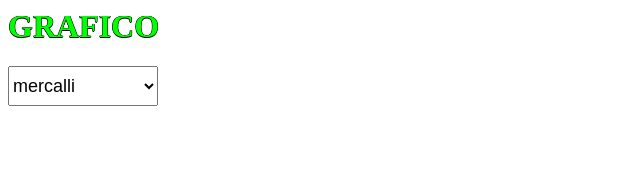
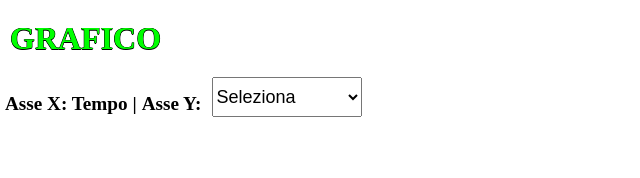
Before and after one commit to GiovanniNeve/Lista-Terremoti, a plain HTML site: page grafico/chartPage.html in a window 1280 px wide. Shown: the whole page, without its empty margins (0-640 px from the left). Drawn offline with nearby package versions, Linux system fonts and the light colour scheme.

Commit message:
Some css

```diff
--- a/fileCSS.css
+++ b/fileCSS.css
@@ -1,7 +1,13 @@
+body {
+    margin: 0px;
+}
+
 nav {
     position: absolute;
     display: inline-block;
-    width: 100%;
+    width: 99%;
+    margin-top: 10px;
+    margin-left: 10px;
 }
 
 button {
@@ -23,16 +29,27 @@ button:hover {
 }
 
 select {
+    margin: 10px;
     width: 150px;
     height: 40px;
     font-size: large;
+    float: none;
 }
 
 h1 {
+    margin: 10px;
+    margin-top: 20px;
     color: #00ff00;
     font-family: "Times New Roman", Times, serif;
     text-transform: uppercase;
     text-shadow: -0.5px 0 black, 0 0.5px black, 0.5px 0 black, 0 -0.5px black;
+}
+
+h4 {
+    font-family: "Times New Roman", Times, serif;
+    font-size: larger;
+    margin-left: 5px;
+    float: left;
 }
 
 h6 {
@@ -88,8 +105,12 @@ table th {
     padding-top: 12px;
     padding-bottom: 12px;
     text-align: left;
-    background-color: #23a708b0;
+    background-color: #2dc20fb0;
     color: white;
+}
+
+table th:hover {
+    background-color: #29a510b0;
 }
 
 canvas {
--- a/grafico/chartPage.html
+++ b/grafico/chartPage.html
@@ -9,13 +9,17 @@
 
     <h1> Grafico </h1>
     <div id="canvasDiv">
+        <h4>Asse X: Tempo |</h4>
+        <h4>Asse Y: </h4>
         <select id="dataSelector" required>
+            <option hidden disabled selected value>Seleziona</option>
             <option value="eventMercalliArray">mercalli</option>
             <option value="eventRitcherArray">ritcher</option>
             <option value="eventMagnitudoArray">magnitudo</option>
             <option value="eventDeathArray">vittime</option>
         </select>
     </div>
+    <br>
     <canvas id="canvasChart" width="90%" height="30%"></canvas>
 
     <script src="https://cdn.jsdelivr.net/npm/chart.js@2.8.0"></script>
--- a/lista/listaJS.js
+++ b/lista/listaJS.js
@@ -103,3 +103,5 @@ function itemSort(obj, data) {
 }
 
 //* ---------- Main ----------
+
+createTable(dataArray);
```
